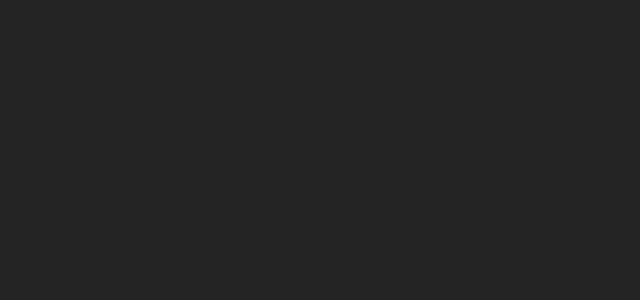
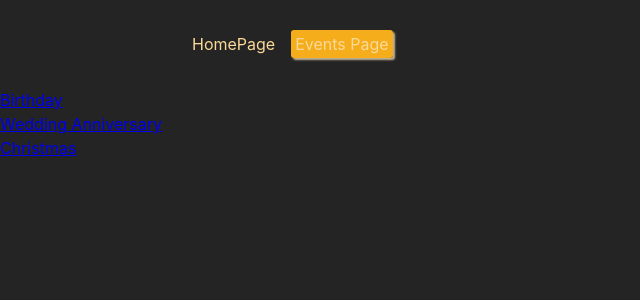
Before and after one commit to hadeersalah7/Practicing-React-Router, a React (Create React App) app in the folder frontend/: page /events in a window 1280 px wide. Shown: the top 300 px of the page, without its empty margins (0-640 px from the left). Built offline with nearby package versions, Linux system fonts and the light colour scheme.

Commit message:
adding NavLinks & some styling

```diff
--- a/frontend/src/App.js
+++ b/frontend/src/App.js
@@ -19,13 +19,29 @@
 //    Every list item should include a link to the respective EventDetailPage
 // 7. Output the ID of the selected event on the EventDetailPage
 // BONUS: Add another (nested) layout route that adds the <EventNavigation> component above all /events... page components
-import {createBrowserRouter, RouterProvider} from "react-router-dom"
+import { createBrowserRouter, RouterProvider } from "react-router-dom";
+import HomePage from "./pages/HomePage";
+import RootLayout from "./pages/RootLayout";
+import EventsPage from "./pages/EventsPage";
+import EventsDetails from "./pages/EventsDetails";
+import NewEventPage from "./pages/NewEventPage";
+import EditEventPage from "./pages/EditEventPage";
 
-const router = ([
-
-])
+const router = createBrowserRouter([
+  {
+    path: "/",
+    element: <RootLayout />,
+    children: [
+      { index: true, element: <HomePage /> },
+      { path: "events", element: <EventsPage /> },
+      { path: "events/:id", element: <EventsDetails /> },
+      { path: "events/new", element: <NewEventPage /> },
+      { path: "events/:id/edit", element: <EditEventPage /> },
+    ],
+  },
+]);
 function App() {
-  return <div></div>;
+  return <RouterProvider router={router} />;
 }
 
 export default App;
--- a/frontend/src/components/MainNavigation.js
+++ b/frontend/src/components/MainNavigation.js
@@ -1,4 +1,5 @@
-import classes from './MainNavigation.module.css';
+import { Link, NavLink } from "react-router-dom";
+import classes from "./MainNavigation.module.css";
 
 function MainNavigation() {
   return (
@@ -6,10 +7,24 @@
       <nav>
         <ul className={classes.list}>
           <li>
-            <a>Home</a>
+            <NavLink
+              to="/"
+              className={({ isActive }) =>
+                isActive ? classes.active : undefined
+              }
+            >
+              HomePage
+            </NavLink>
           </li>
           <li>
-            <a>Events</a>
+            <NavLink
+              to="/events"
+              className={({ isActive }) =>
+                isActive ? classes.active : undefined
+              }
+            >
+              Events Page
+            </NavLink>
           </li>
         </ul>
       </nav>
--- a/frontend/src/components/MainNavigation.module.css
+++ b/frontend/src/components/MainNavigation.module.css
@@ -16,7 +16,13 @@
   color: var(--color-primary-400);
 }
 
-.list a:hover,
+.list a:hover .list a.active {
+  color: var(--color-primary-400);
+}
+
 .list a.active {
-  color: var(--color-primary-800);
+  background-color: var(--color-primary-900);
+  box-shadow: 2px 2px 2px #c5b698;
+  padding: 4px;
+  border-radius: 3px;
 }
--- a/frontend/src/pages/EventsDetails.js
+++ b/frontend/src/pages/EventsDetails.js
@@ -1,5 +1,6 @@
 import React from "react";
-
+import { useParams } from "react-router-dom";
 export default function EventsDetails() {
-    return <div>EventsDetails</div>;
+  const eventId = useParams();
+  return <div>{eventId.title}</div>;
 }
--- a/frontend/src/pages/EventsPage.js
+++ b/frontend/src/pages/EventsPage.js
@@ -1,7 +1,18 @@
-import React from 'react'
-
+import React from "react";
+import { Link } from "react-router-dom";
+const Events = [
+  { id: "event1", title: "Birthday" },
+  { id: "event2", title: "Wedding Anniversary" },
+  { id: "event3", title: "Christmas" },
+];
 export default function EventsPage() {
   return (
-    <div>EventsPage</div>
-  )
+    <ul>
+      {Events.map((event) => (
+        <li key={event.id}>
+          <Link to={`/events/${event.id}`}>{event.title}</Link>
+        </li>
+      ))}
+    </ul>
+  );
 }
--- a/frontend/src/pages/RootLayout.js
+++ b/frontend/src/pages/RootLayout.js
@@ -1,5 +1,14 @@
 import React from "react";
+import MainNavigation from "../components/MainNavigation";
+import { Outlet } from "react-router-dom";
 
 export default function RootLayout() {
-    return <div>RootLayout</div>;
+  return (
+    <>
+      <MainNavigation />
+      <main>
+        <Outlet />
+      </main>
+    </>
+  );
 }
```
Also changed, not shown: frontend/src/pages/MainNavigation.js (+35 -2 lines), frontend/src/index.css (line endings or trailing spaces).
